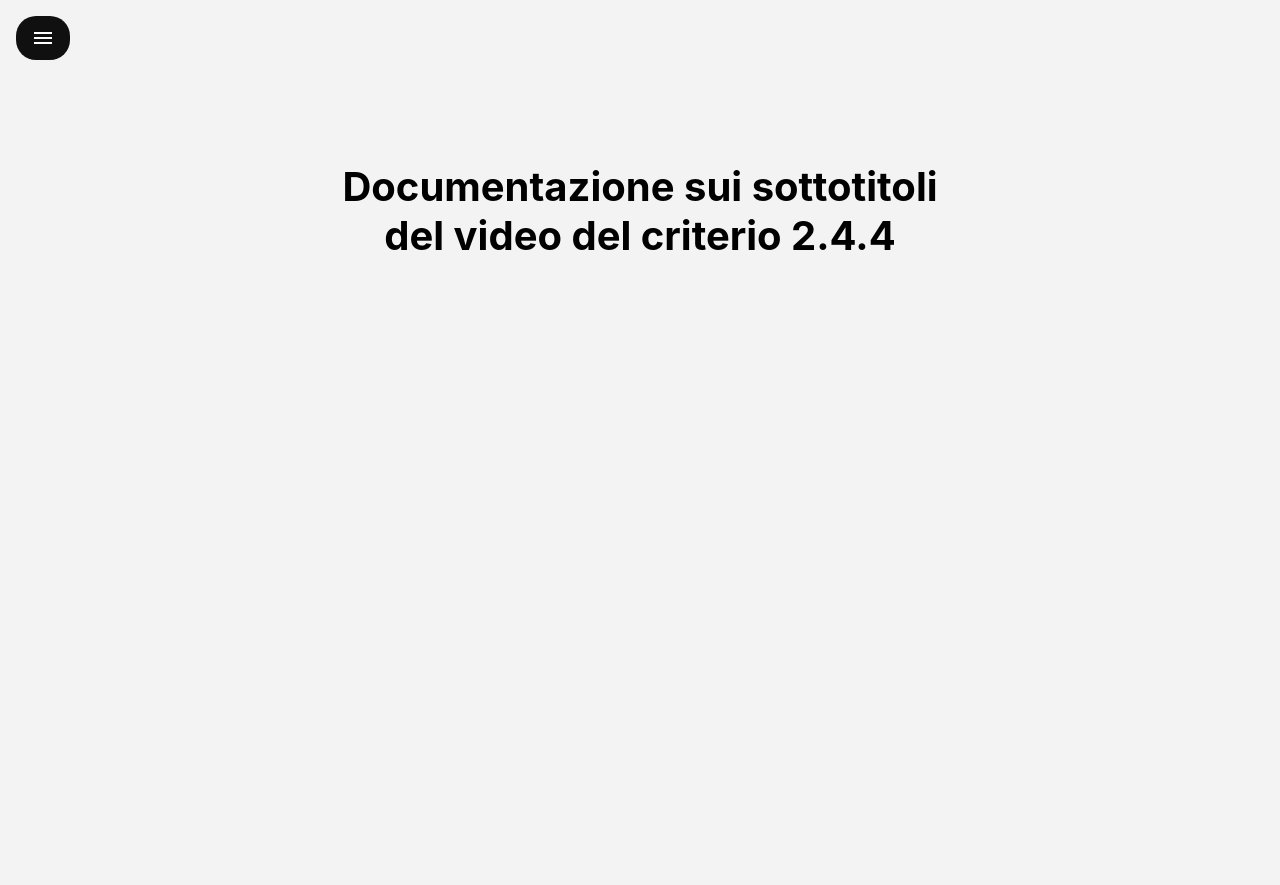
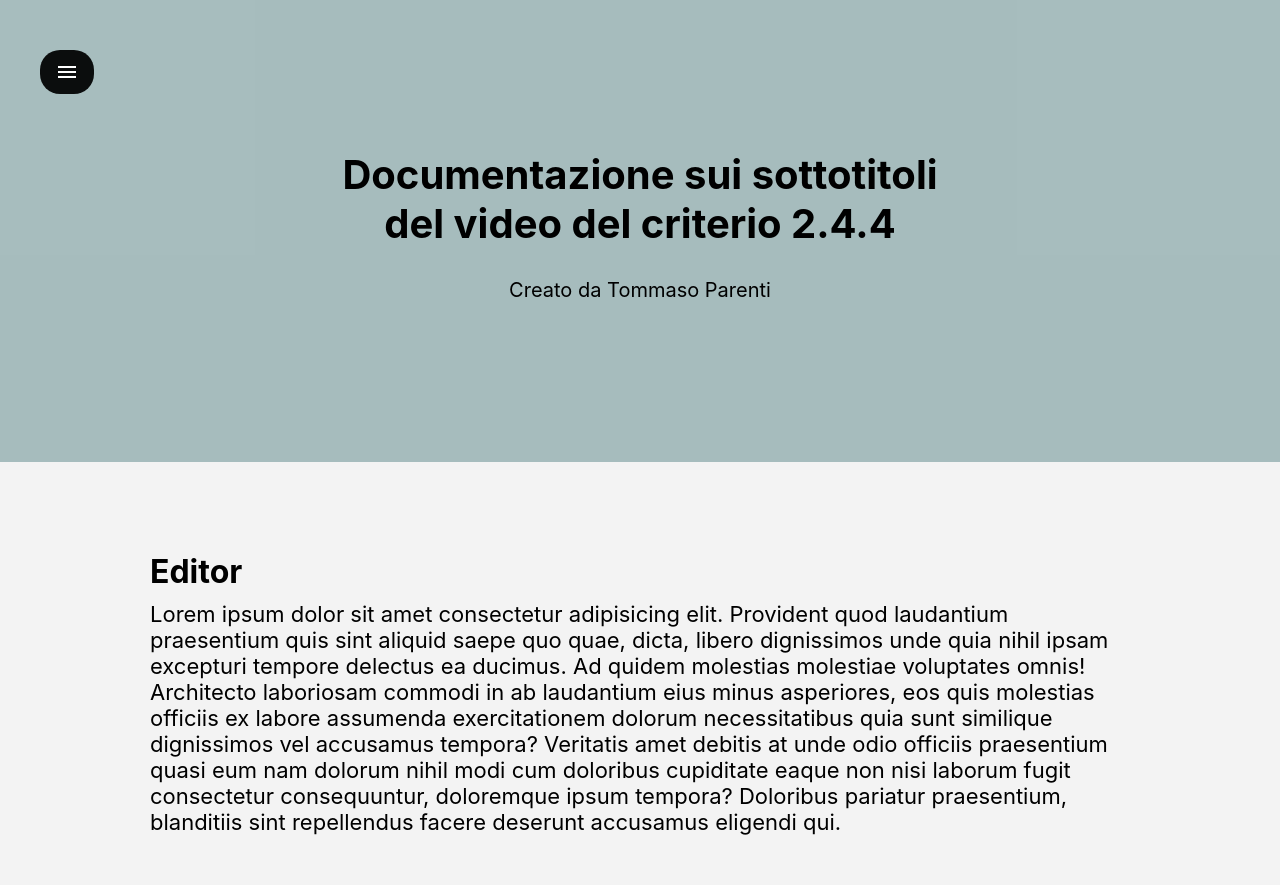
Before and after one commit to Tommaso-Parenti/Tommaso-Parenti.github.io, a plain HTML site: page index.html in a window 1280 px wide. Before the commit the page ends 800 px from the top, so only its background shows below. Drawn offline with Linux system fonts and the light colour scheme.

Commit message:
Banner e primo paragrafo
Ho sistemato il bottone della sidebar in modo che rimanga fermo sullo schermo, ho fatto un banner colorato ed infine ho inserito un paragrafo "lorem" e un titolo ad esso. Inoltre ho reso funzionante il tasto "home" nella sidebar.

```diff
--- a/index.html
+++ b/index.html
@@ -17,10 +17,18 @@
         <a href="#Informazioni" class="text">Informazioni</a>
     </div>
 
-    <div id="main">
-        <button class="openbtn" onclick="toggle()"><span class="material-icons">menu</span></button>
-        <br><br><br>
-        <h1>Documentazione sui sottotitoli<br> del video del criterio 2.4.4</h1>
+    <div id="main" class="Main">
+        <div class="Banner" id="Home">
+            <button class="openbtn" onclick="toggle()"><span class="material-icons">menu</span></button>
+            <h1>Documentazione sui sottotitoli<br> del video del criterio 2.4.4</h1>
+            <p class="Paragrafo">Creato da Tommaso Parenti</p>
+        </div>
+
+        <div class="Testo">
+            <h3>Editor</h3>
+            <p class="Paragrafo">Lorem ipsum dolor sit amet consectetur adipisicing elit. Provident quod laudantium praesentium quis sint aliquid saepe quo quae, dicta, libero dignissimos unde quia nihil ipsam excepturi tempore delectus ea ducimus. Ad quidem molestias molestiae voluptates omnis! Architecto laboriosam commodi in ab laudantium eius minus asperiores, eos quis molestias officiis ex labore assumenda exercitationem dolorum necessitatibus quia sunt similique dignissimos vel accusamus tempora? Veritatis amet debitis at unde odio officiis praesentium quasi eum nam dolorum nihil modi cum doloribus cupiditate eaque non nisi laborum fugit consectetur consequuntur, doloremque ipsum tempora? Doloribus pariatur praesentium, blanditiis sint repellendus facere deserunt accusamus eligendi qui.</p>
+        </div>
+
     </div>
 
     <script>
--- a/style.css
+++ b/style.css
@@ -5,6 +5,7 @@
 }
 
 body {
+    margin:0;
     font-size: 28px;
     font-family: -apple-system, BlinkMacSystemFont, 'Segoe UI', Roboto, Oxygen, Ubuntu, Cantarell, 'Open Sans', 'Helvetica Neue', sans-serif;
     background-color: rgba(212, 212, 212, 0.267);
@@ -59,6 +60,7 @@ body {
     display: flex;
     align-items: center;
     transition: 0.3s;
+    position: fixed;
   }
 
   .openbtn:hover {
@@ -69,7 +71,6 @@ body {
 
   #main {
     transition: margin-left .5s;
-    padding: 16px;
   }
 
   /* On smaller screens, where height is less than 450px, change the style of the sidenav (less padding and a smaller font size) */
@@ -83,6 +84,35 @@ body {
   }
 
   h1 {
+    padding-top: 100px;
       font-size: 40px;
       text-align: center;
   }
+
+  .Banner p {
+    font-size: 20px;
+    text-align: center;
+    padding-bottom: 110px;
+    padding-top: 30px;
+  }
+
+  .Banner {
+    padding:50px 40px;
+    background-color: rgba(20, 84, 87, 0.342);
+  }
+
+  .Testo {
+    padding-left: 150px;
+    padding-right: 150px;
+    padding-top: 90px;
+  }
+
+  .Paragrafo{
+    font-size: 22px;
+    padding-bottom: 50px;
+  }
+
+  .Testo h3{
+    padding-bottom: 10px;
+    font-size: 32px;
+  }
```
